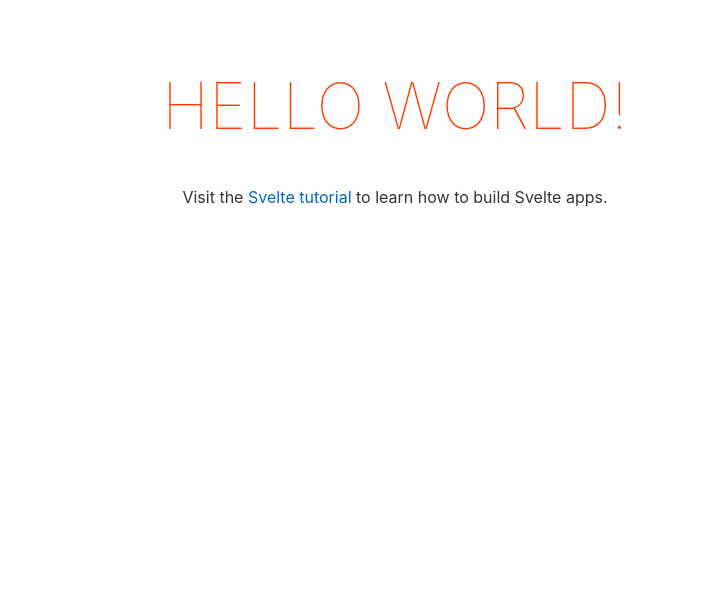
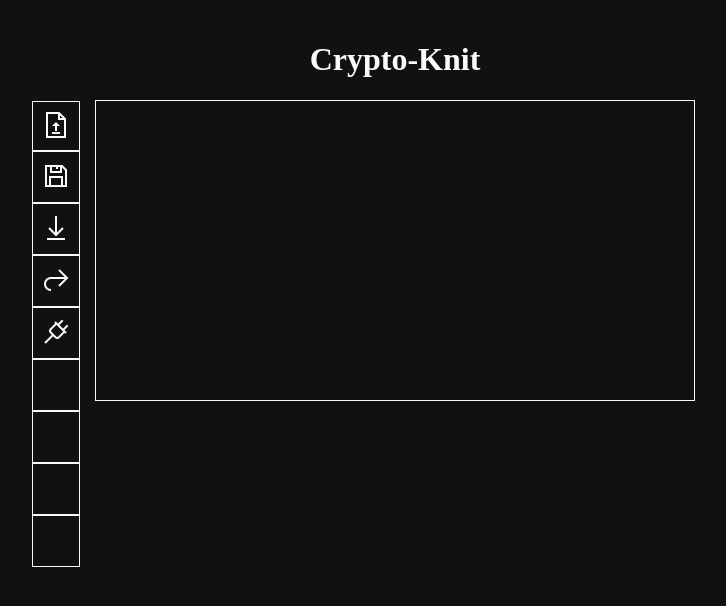
Before and after one commit to diegodorado/crypto-knit, a Svelte app: page / in a window 1280 px wide. Shown: the top 606 px of the page, without its empty margins (245-971 px from the left). Built offline with nearby package versions, Linux system fonts and the light colour scheme.

Commit message:
Flesh out svelte app version

```diff
--- a/public/global.css
+++ /dev/null
@@ -1,63 +0,0 @@
-html, body {
-	position: relative;
-	width: 100%;
-	height: 100%;
-}
-
-body {
-	color: #333;
-	margin: 0;
-	padding: 8px;
-	box-sizing: border-box;
-	font-family: -apple-system, BlinkMacSystemFont, "Segoe UI", Roboto, Oxygen-Sans, Ubuntu, Cantarell, "Helvetica Neue", sans-serif;
-}
-
-a {
-	color: rgb(0,100,200);
-	text-decoration: none;
-}
-
-a:hover {
-	text-decoration: underline;
-}
-
-a:visited {
-	color: rgb(0,80,160);
-}
-
-label {
-	display: block;
-}
-
-input, button, select, textarea {
-	font-family: inherit;
-	font-size: inherit;
-	-webkit-padding: 0.4em 0;
-	padding: 0.4em;
-	margin: 0 0 0.5em 0;
-	box-sizing: border-box;
-	border: 1px solid #ccc;
-	border-radius: 2px;
-}
-
-input:disabled {
-	color: #ccc;
-}
-
-button {
-	color: #333;
-	background-color: #f4f4f4;
-	outline: none;
-}
-
-button:disabled {
-	color: #999;
-}
-
-button:not(:disabled):active {
-	background-color: #ddd;
-}
-
-button:focus {
-	border-color: #666;
-}
--- a/public/index.html
+++ b/public/index.html
@@ -1,18 +1,16 @@
-<!DOCTYPE html>
+<!doctype html>
 <html lang="en">
 <head>
-	<meta charset='utf-8'>
+  <meta charset="utf-8">
 	<meta name='viewport' content='width=device-width,initial-scale=1'>
-
-	<title>Svelte app</title>
-
+  <title>Crypto-Knit</title>
+  <meta name="description" content="">
+  <link rel="stylesheet" href="https://maxst.icons8.com/vue-static/landings/line-awesome/line-awesome/1.3.0/css/line-awesome.min.css">
+  <script type="text/javascript" src="https://rawgit.com/patriciogonzalezvivo/glslCanvas/master/dist/GlslCanvas.js"></script>
 	<link rel='icon' type='image/png' href='/favicon.png'>
-	<link rel='stylesheet' href='/global.css'>
 	<link rel='stylesheet' href='/build/bundle.css'>
-
 	<script defer src='/build/bundle.js'></script>
 </head>
-
 <body>
 </body>
 </html>
--- a/rollup.config.js
+++ b/rollup.config.js
@@ -1,3 +1,4 @@
+import preprocess from 'svelte-preprocess';
 import svelte from 'rollup-plugin-svelte';
 import commonjs from '@rollup/plugin-commonjs';
 import resolve from '@rollup/plugin-node-resolve';
@@ -38,6 +39,7 @@ export default {
 	},
 	plugins: [
 		svelte({
+      preprocess: preprocess(),
 			compilerOptions: {
 				// enable run-time checks when not in production
 				dev: !production
--- a/src/App.svelte
+++ b/src/App.svelte
@@ -1,30 +1,79 @@
 <script>
-	export let name;
+  import Header from './components/Header.svelte'
+  import Toolbar from './components/Toolbar.svelte'
 </script>
 
 <main>
-	<h1>Hello {name}!</h1>
-	<p>Visit the <a href="https://svelte.dev/tutorial">Svelte tutorial</a> to learn how to build Svelte apps.</p>
+  <div id="app">
+    <Header/>
+    <div id="canvasWrapper">
+      <Toolbar />
+      <span id="cursor"></span>
+      <canvas id="canvas"></canvas>
+      <canvas id="glslCanvas" width="1024" height="1024"></canvas>
+    </div>
+  </div>
 </main>
 
-<style>
-	main {
-		text-align: center;
-		padding: 1em;
-		max-width: 240px;
-		margin: 0 auto;
-	}
+<style lang="sass" type="text/sass">
 
-	h1 {
-		color: #ff3e00;
-		text-transform: uppercase;
-		font-size: 4em;
-		font-weight: 100;
-	}
+:global(body)
+  margin: 0
+  padding: 0
+  background-color: #111
+  color: #fafafa
+  font-family: Inconsolata
+  font-size: 16px
+  a
+    color: inherit
+    cursor: pointer
 
-	@media (min-width: 640px) {
-		main {
-			max-width: none;
-		}
-	}
+:global(::-webkit-scrollbar)
+  width: 0
+
+#app
+  position: relative
+  padding: 20px
+  margin: auto
+
+#canvasWrapper
+  margin: auto
+  max-width: 75vh
+  position: relative
+  font-size: 0
+  border: 1px solid #fafafa
+  box-sizing: border-box
+#cursor
+  position: absolute
+  display: none
+  pointer-events: none
+  z-index: 1000
+#canvas
+  width: 100%
+  image-rendering: pixelated
+#glslCanvas
+  top: 0
+  left: 0
+  pointer-events: none
+  position: absolute
+  width: 100%
+  opacity: 1
+
+.copied
+  position: relative
+  &::after
+    user-select: none
+    pointer-events: none
+    content: "Copied to clipboard!"
+    position: absolute
+    font-size: 1.5em
+    width: 10em
+    height: 1em
+    padding: 0.5em
+    bottom: -2.5em
+    left: 0
+    background: #111
+    color: #fafafa
+    z-index: 100
+
 </style>
--- a/src/app.sass
+++ /dev/null
@@ -1,115 +0,0 @@
-body
-  margin: 0
-  padding: 0
-  background-color: #111
-  color: #fafafa
-  font-family: Inconsolata
-  font-size: 16px
-  a
-    color: inherit
-    cursor: pointer
-
-::-webkit-scrollbar
-  width: 0
-
-#app
-  position: relative
-  padding: 20px
-  margin: auto
-
-h1
-  text-align: center
-
-#toolbar
-  padding: 0
-  position: absolute
-  left: -64px
-  width: 48px
-  display: flex
-  flex-direction: column
-
-  #palette0
-    margin-top: 32px
-  #palette3
-    margin-bottom: 32px
-  #palette0, #palette1, #palette2, #palette3
-    font-size: 0
-    position: relative
-    div
-      button
-        font-size: 16px
-        height: auto
-
-  input[type="file"]
-    display: none
-
-  button, label
-    text-align: center
-    font-size: 32px
-    flex: 1
-    border: 1px solid #fafafa
-    color: #fafafa
-    box-sizing: border-box
-    cursor: pointer
-    background: #111
-    height: 48px
-    line-height: 48px
-    &:hover
-      background: #333
-  input
-    overflow: hidden
-    &::-webkit-file-upload-button
-      width: 1px
-      visibility: hidden
-
-#canvasWrapper
-  margin: auto
-  max-width: 75vh
-  position: relative
-  font-size: 0
-  border: 1px solid #fafafa
-  box-sizing: border-box
-#cursor
-  position: absolute
-  display: none
-  pointer-events: none
-  z-index: 1000
-#canvas
-  width: 100%
-  image-rendering: pixelated
-#glslCanvas
-  top: 0
-  left: 0
-  pointer-events: none
-  position: absolute
-  width: 100%
-  opacity: 1
-
-#progress
-  span
-    background: #fafafa
-    flex: none
-
-.copied
-  position: relative
-  &::after
-    user-select: none
-    pointer-events: none
-    content: "Copied to clipboard!"
-    position: absolute
-    font-size: 1.5em
-    width: 10em
-    height: 1em
-    padding: 0.5em
-    bottom: -2.5em
-    left: 0
-    background: #111
-    color: #fafafa
-    z-index: 100
-
-// prevent drag
-//*, *::after, *::before
-//  -webkit-user-select: none
-//  -webkit-user-drag: none
-//  -webkit-app-region: no-drag
-//  cursor: default
--- /dev/null
+++ b/src/components/Header.svelte
@@ -0,0 +1,12 @@
+<h1>Crypto-Knit</h1>
+<div id="progress"></div>
+
+<style lang="sass" type="text/sass">
+h1
+  text-align: center
+#progress
+  display: none
+  span
+    background: #fafafa
+    flex: none
+</style>
--- /dev/null
+++ b/src/components/Toolbar.svelte
@@ -0,0 +1,71 @@
+<script>
+  let colors = [0,1,2,3]
+  const handleClick = (color) => {
+    colors = colors.filter( (c) => c !== color)
+  }
+</script>
+
+<div id="toolbar">
+  <label for="filepicker" id="filepicker-label">
+    <i class="las la-file-upload"></i>
+  </label>
+  <input id="filepicker" type="file" />
+  <button id="download" title="Download">
+    <i class="las la-save"></i>
+  </button>
+  <button id="export" title="Export">
+    <i class="las la-download"></i>
+  </button>
+  <button id="share" title="Share">
+    <i class="las la-share"></i>
+  </button>
+  <button id="serial">
+    <i class="las la-plug"></i>
+  </button>
+  {#each colors as color}
+    <button class="palette" on:click={() => handleClick(color)}>{color}</button>
+  {/each}
+</div>
+
+
+<style lang="sass" type="text/sass">
+
+#toolbar
+  padding: 0
+  position: absolute
+  left: -64px
+  width: 48px
+  display: flex
+  flex-direction: column
+
+  .palette
+    font-size: 0
+    position: relative
+    div
+      button
+        font-size: 16px
+        height: auto
+
+  input[type="file"]
+    display: none
+
+  button, label
+    text-align: center
+    font-size: 32px
+    flex: 1
+    border: 1px solid #fafafa
+    color: #fafafa
+    box-sizing: border-box
+    cursor: pointer
+    background: #111
+    height: 48px
+    line-height: 48px
+    &:hover
+      background: #333
+  input
+    overflow: hidden
+    &::-webkit-file-upload-button
+      width: 1px
+      visibility: hidden
+
+</style>
--- /dev/null
+++ b/svelte.config.js
@@ -0,0 +1,6 @@
+const sveltePreprocess = require('svelte-preprocess');
+
+module.exports = {
+  preprocess: sveltePreprocess(),
+  implementation: 'sass',
+};
```
Also changed, not shown: package.json (+5 -4 lines), scripts/setupTypeScript.js (deleted, +0 -121 lines), src/main.js (line endings or trailing spaces), 1 other file (tests, documents, lock files or other folders).
